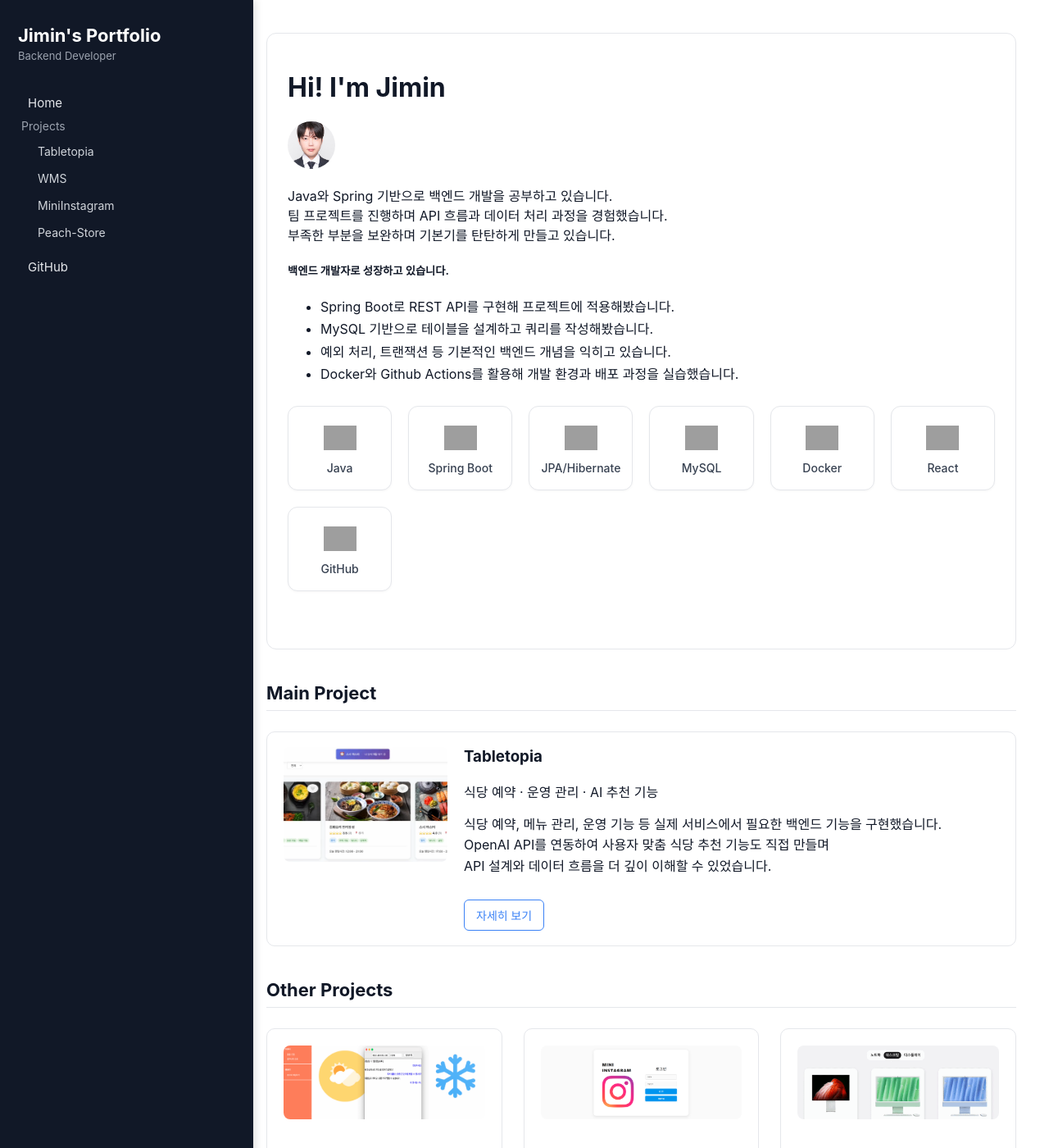
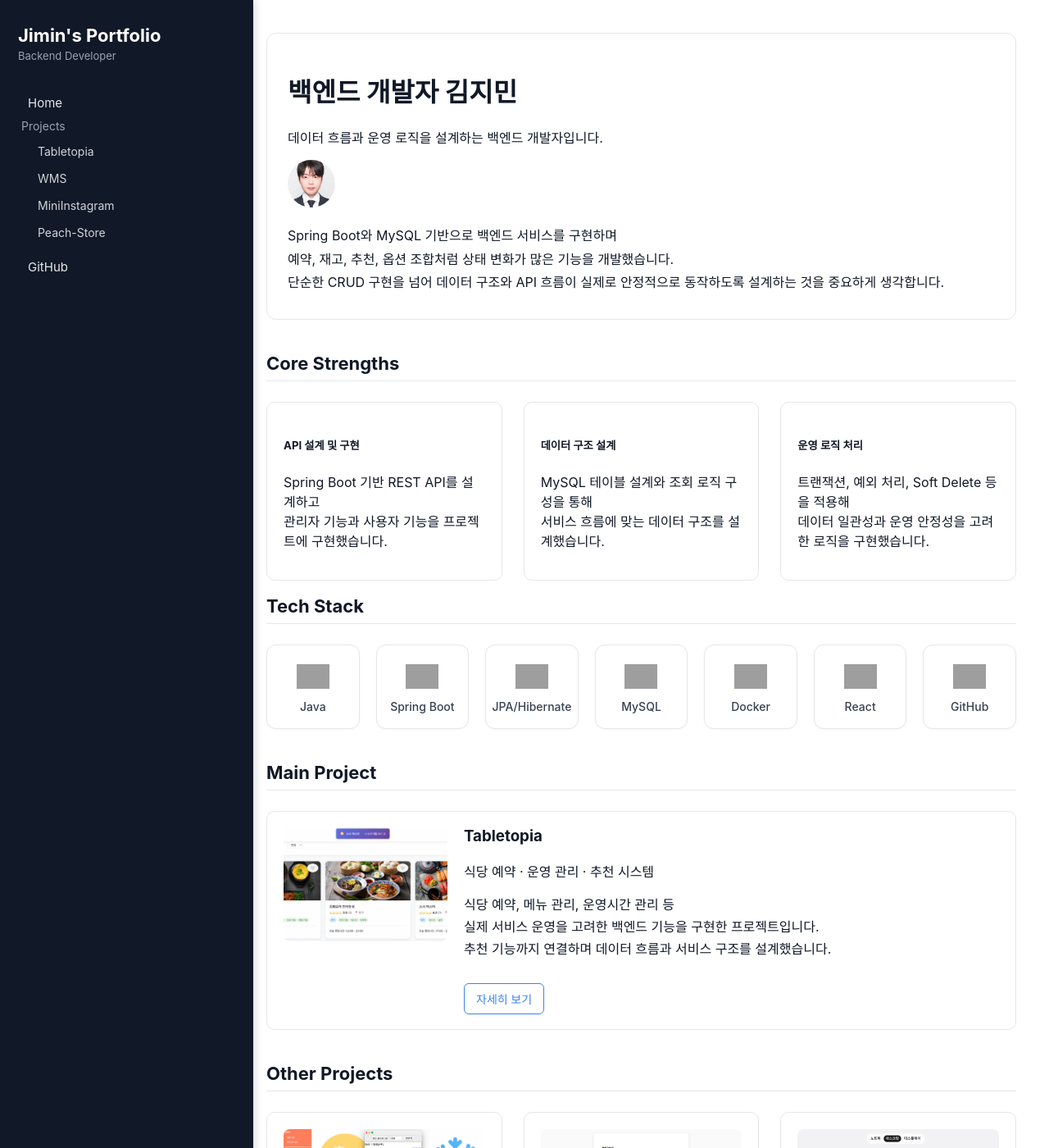
Before and after one commit to Shypanda0119/shypanda0119.github.io, a Jekyll site: the page built from index.html, in a window 1280 px wide and 1400 px high. Shown: the whole window at 82% size. Built offline with Jekyll 4.4.1, drawn with Linux system fonts in a browser that asks for light colours; the list of posts is cut into pages by our own code; some of the changed text lies outside the part shown; grey boxes are pictures that could not be loaded.

Commit message:
Update index.html

```diff
--- a/index.html
+++ b/index.html
@@ -4,27 +4,58 @@ title: Home
 ---
 
 <div class="hero-section">
-  <h1 class="fw-bold">Hi! I'm Jimin</h1>
+  <h1 class="fw-bold">백엔드 개발자 김지민</h1>
+  <p class="lead mt-3">
+    데이터 흐름과 운영 로직을 설계하는 백엔드 개발자입니다.
+  </p>
 
-  <div class="d-flex align-items-center mt-3">
+  <div class="d-flex align-items-center mt-4">
     <img src="/assets/img/PROFILE.PNG" class="profile-img me-3">
-    <p>
-      Java와 Spring 기반으로 백엔드 개발을 공부하고 있습니다.<br>
-      팀 프로젝트를 진행하며 API 흐름과 데이터 처리 과정을 경험했습니다.<br>
-      부족한 부분을 보완하며 기본기를 탄탄하게 만들고 있습니다.
+    <p style="line-height: 1.8; margin-bottom: 0;">
+      Spring Boot와 MySQL 기반으로 백엔드 서비스를 구현하며<br>
+      예약, 재고, 추천, 옵션 조합처럼 상태 변화가 많은 기능을 개발했습니다.<br>
+      단순한 CRUD 구현을 넘어 데이터 구조와 API 흐름이 실제로 안정적으로 동작하도록 설계하는 것을 중요하게 생각합니다.
+    </p>
+  </div>
+</div>
+
+<!-- 핵심 역량 -->
+<h2 class="section-title mt-5">Core Strengths</h2>
+<div class="section-divider"></div>
+
+<div class="sub-project-list">
+
+  <div class="project-card">
+    <h5 class="fw-bold">API 설계 및 구현</h5>
+    <p class="small">
+      Spring Boot 기반 REST API를 설계하고<br>
+      관리자 기능과 사용자 기능을 프로젝트에 구현했습니다.
     </p>
   </div>
 
-  <h5 class="fw-semibold mt-3">백엔드 개발자로 성장하고 있습니다.</h5>
+  <div class="project-card">
+    <h5 class="fw-bold">데이터 구조 설계</h5>
+    <p class="small">
+      MySQL 테이블 설계와 조회 로직 구성을 통해<br>
+      서비스 흐름에 맞는 데이터 구조를 설계했습니다.
+    </p>
+  </div>
 
-  <ul style="line-height: 1.7;">
-    <li>Spring Boot로 REST API를 구현해 프로젝트에 적용해봤습니다.</li>
-    <li>MySQL 기반으로 테이블을 설계하고 쿼리를 작성해봤습니다.</li>
-    <li>예외 처리, 트랜잭션 등 기본적인 백엔드 개념을 익히고 있습니다.</li>
-    <li>Docker와 Github Actions를 활용해 개발 환경과 배포 과정을 실습했습니다.</li>
-  </ul>
+  <div class="project-card">
+    <h5 class="fw-bold">운영 로직 처리</h5>
+    <p class="small">
+      트랜잭션, 예외 처리, Soft Delete 등을 적용해<br>
+      데이터 일관성과 운영 안정성을 고려한 로직을 구현했습니다.
+    </p>
+  </div>
 
-  <div class="tech-grid">
+</div>
+
+<!-- 기술 스택 -->
+<h2 class="section-title mt-5">Tech Stack</h2>
+<div class="section-divider"></div>
+
+<div class="tech-grid">
 
   <div class="tech-card">
     <img src="https://cdn.jsdelivr.net/gh/devicons/devicon/icons/java/java-original.svg">
@@ -63,8 +94,6 @@ title: Home
 
 </div>
 
-</div>
-
 <!-- 대표 프로젝트 -->
 <h2 class="section-title mt-5">Main Project</h2>
 <div class="section-divider"></div>
@@ -75,12 +104,12 @@ title: Home
 
   <div class="main-project-content">
     <h3 class="fw-bold">Tabletopia</h3>
-    <p class="text-muted">식당 예약 · 운영 관리 · AI 추천 기능</p>
+    <p class="text-muted">식당 예약 · 운영 관리 · 추천 시스템</p>
 
-    <p style="line-height: 1.6;">
-      식당 예약, 메뉴 관리, 운영 기능 등 실제 서비스에서 필요한 백엔드 기능을 구현했습니다.<br>
-      OpenAI API를 연동하여 사용자 맞춤 식당 추천 기능도 직접 만들며<br>
-      API 설계와 데이터 흐름을 더 깊이 이해할 수 있었습니다.
+    <p style="line-height: 1.7;">
+      식당 예약, 메뉴 관리, 운영시간 관리 등<br>
+      실제 서비스 운영을 고려한 백엔드 기능을 구현한 프로젝트입니다.<br>
+      추천 기능까지 연결하며 데이터 흐름과 서비스 구조를 설계했습니다.
     </p>
 
     <a href="/projects/tabletopia.html" class="detail-btn">자세히 보기</a>
@@ -97,10 +126,10 @@ title: Home
   <div class="project-card">
     <img src="/assets/img/WMS.png" class="project-img">
     <h5 class="fw-bold">Shinlogis-WMS</h5>
-    <p class="small text-muted">입출고 · 피킹 · 재고 흐름</p>
+    <p class="small text-muted">창고 재고 관리 시스템</p>
     <p class="small">
-      물류 흐름을 참고해 입출고·피킹 기능을 구현하며<br>
-      재고 검증 로직 작성에 도움이 되었습니다.
+      입출고와 피킹 기능을 구현하여<br>
+      재고 상태 변화를 관리하는 물류 시스템을 개발했습니다.
     </p>
     <a href="/projects/wms.html" class="detail-btn">자세히 보기</a>
   </div>
@@ -108,10 +137,10 @@ title: Home
   <div class="project-card">
     <img src="/assets/img/INSTAGRAM.PNG" class="project-img">
     <h5 class="fw-bold">MiniInstagram</h5>
-    <p class="small text-muted">Firebase 인증 SNS</p>
+    <p class="small text-muted">Firebase 인증 기반 SNS</p>
     <p class="small">
-      Firebase 인증과 사진 업로드 기능을 구현하며<br>
-      클라이언트·서버 간 데이터 흐름을 익혔습니다.
+      Firebase 인증과 이미지 업로드 기능을 활용해<br>
+      게시글, 댓글 기능을 포함한 SNS 서비스를 구현했습니다.
     </p>
     <a href="/projects/miniinstagram.html" class="detail-btn">자세히 보기</a>
   </div>
@@ -121,8 +150,8 @@ title: Home
     <h5 class="fw-bold">Peach Store</h5>
     <p class="small text-muted">상품 옵션 · 재고 관리</p>
     <p class="small">
-      상품 옵션과 재고 기능을 구현하며<br>
-      기본 CRUD API와 DB 설계를 연습했습니다.
+      상품 옵션 조합과 재고 상태를 관리할 수 있도록<br>
+      쇼핑몰 백엔드 시스템을 구현했습니다.
     </p>
     <a href="/projects/peachstore.html" class="detail-btn">자세히 보기</a>
   </div>
```
